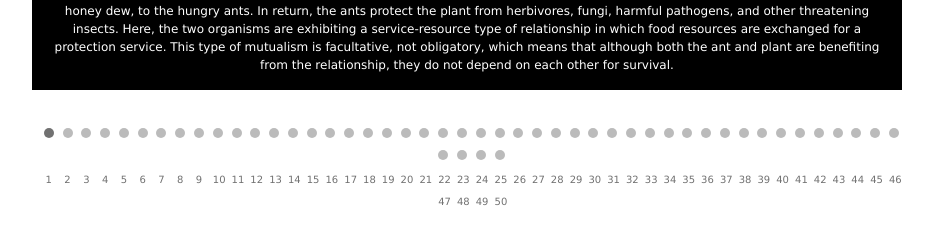
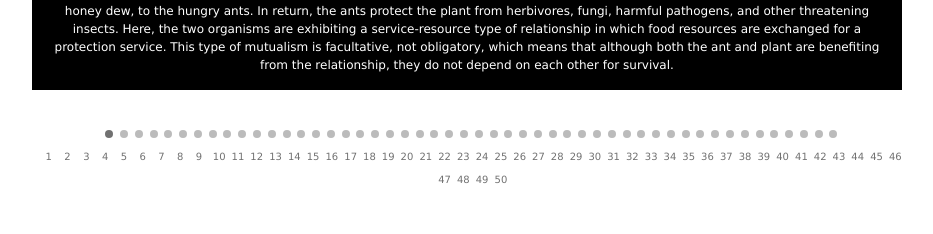
Before and after one commit to termscavengerhunt/termscavengerhunt.github.io, a plain HTML site: page index.html in a window 1280 px wide. Shown: the part 894-1128 px from the top of the page, without its empty margins (173-1106 px from the left). After the commit the page ends 1106 px from the top, so only its background shows below. Drawn offline with Linux system fonts and the light colour scheme.

Commit message:
Update summerProject.css

```diff
--- a/summerProject.css
+++ b/summerProject.css
@@ -74,9 +74,9 @@
 /* The dots/bullets/indicators */
 .dot {
   cursor:pointer;
-  height: 10px;
-  width: 10px;
-  margin: 0 2px;
+  height: 8px;
+  width: 8px;
+  margin: 0 1px;
   background-color: #bbb;
   border-radius: 50%;
   display: inline-block;
```
